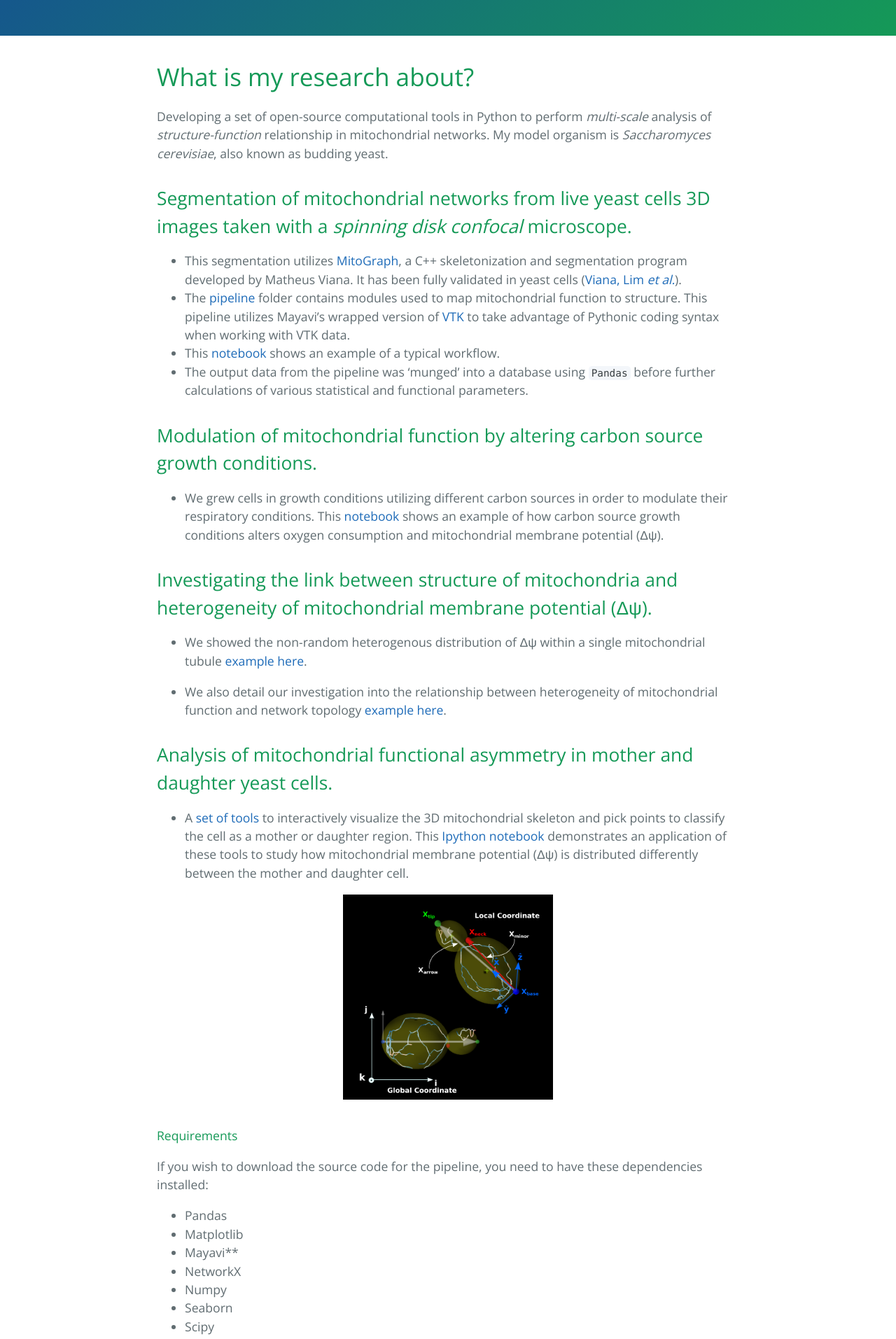
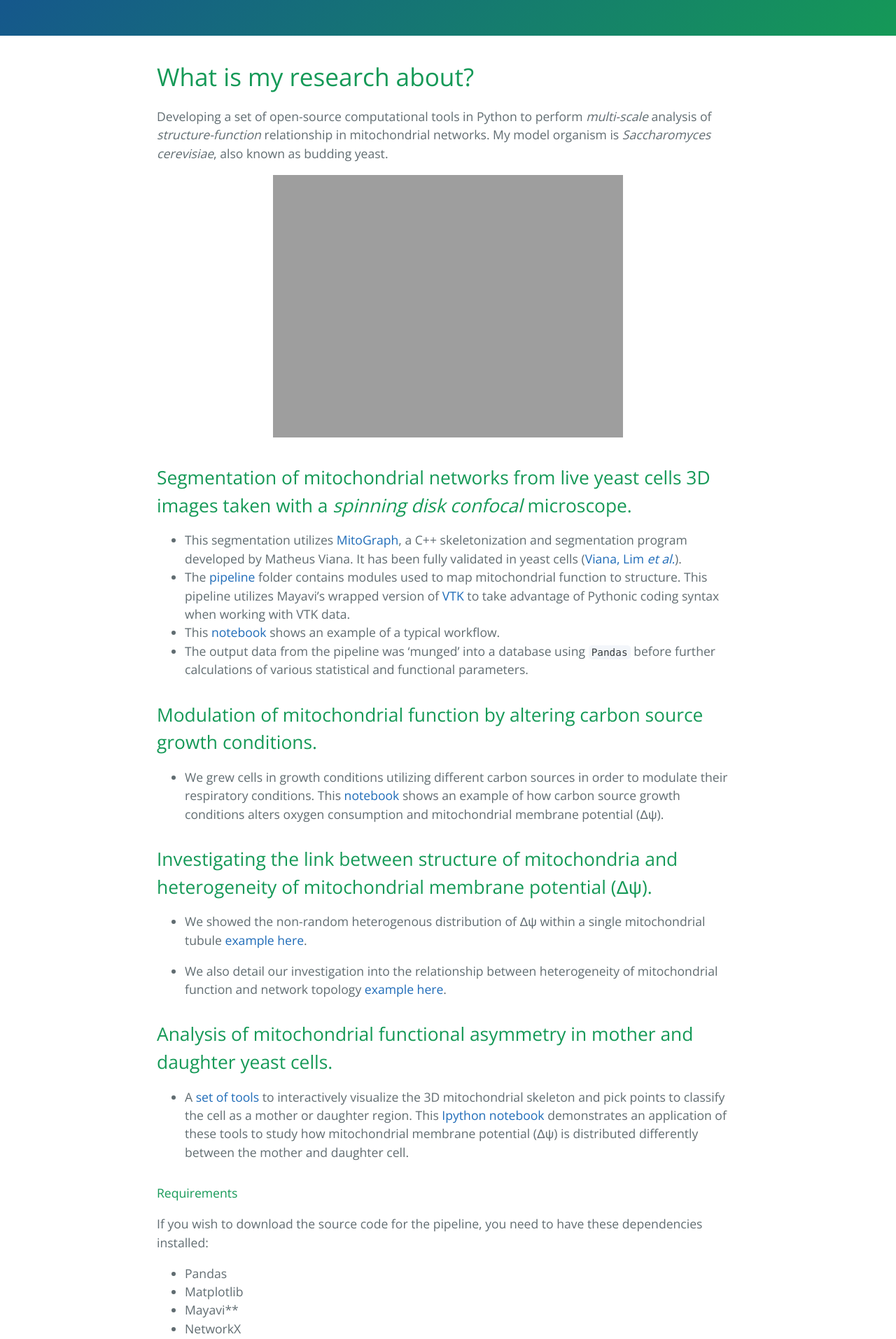
Before and after one commit to moosekaka/moosekaka.github.io, a Jekyll site: the page built from research/index.md, in a window 1280 px wide. Shown: the part 332-2245 px from the top of the page at 70% size. Built offline with Jekyll 4.4.1, drawn with Linux system fonts in a browser that asks for light colours; Markdown is read by kramdown in place of the engine named in the settings.

Commit message:
added jpg

```diff
--- a/research/index.md
+++ b/research/index.md
@@ -3,6 +3,10 @@ layout: default
 ---
 # What is my research about?
 Developing a set of open-source computational tools in Python to perform *multi-scale* analysis of *structure-function* relationship in mitochondrial networks. My model organism is *Saccharomyces cerevisiae*, also known as budding yeast.
+
+<p align="center">
+<img src="{{site.github.url}}/images/website.jpg" width="500" />
+</p>
 
 ##Segmentation of mitochondrial networks from live yeast cells 3D images taken with a *spinning disk confocal* microscope.
 - This segmentation utilizes [MitoGraph](https://github.com/vianamp/MitoGraph.git), a C++ skeletonization and segmentation program developed by Matheus Viana. It has been fully validated in yeast cells \([Viana, Lim *et al.*](http://www.ncbi.nlm.nih.gov/pubmed/25640425)).
@@ -21,9 +25,6 @@ Developing a set of open-source computational tools in Python to perform *multi-
 ##Analysis of mitochondrial functional asymmetry in mother and daughter yeast cells.
 - A [set of tools](https://github.com/moosekaka/sweepython/tree/master/mombud/vtk_viz) to interactively visualize the 3D mitochondrial skeleton and pick points to classify the cell as a mother or daughter region. This [Ipython notebook](https://github.com/moosekaka/sweepython/blob/master/mother%20bud%20analysis.ipynb) demonstrates an application of these tools to study how mitochondrial membrane potential (Δψ) is distributed differently between the mother and daughter cell.
 
-<p align="center">
-<img src="{{site.github.url}}/images/mombud.png" width="300" />
-</p>
 
 ####Requirements
 If you wish to download the source code for the pipeline, you need to have these dependencies installed:
```
